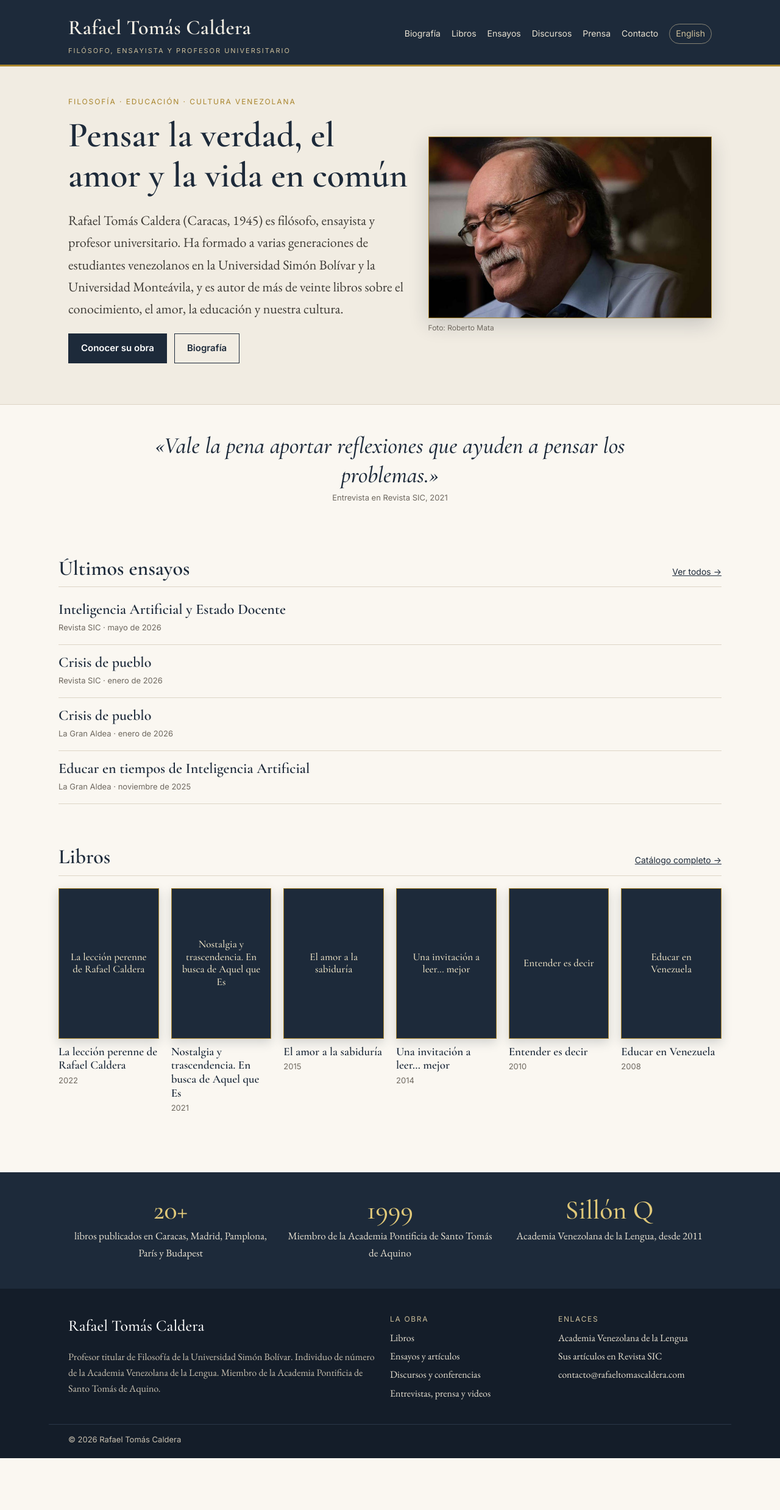
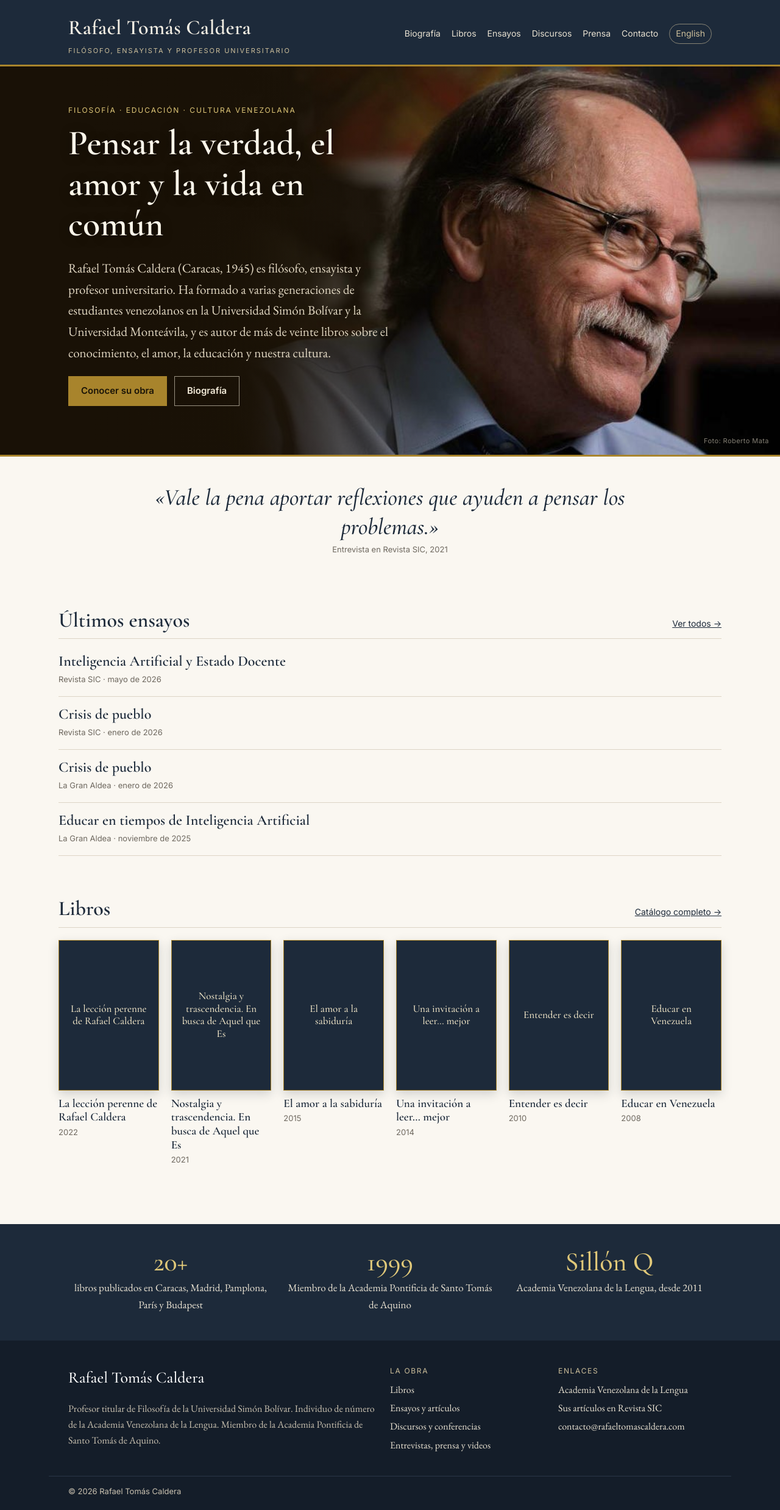
Before and after one commit to luisc393/rafaeltomascaldera, a Jekyll site: the page built from index.html, in a window 1280 px wide. Shown: the whole page at 61% size. Built offline with Jekyll 4.4.1, drawn with Linux system fonts in a browser that asks for light colours; before the commit the page ends 2392 px from its top, so only the background shows below that.

Commit message:
Portada: foto de Roberto Mata a ancho completo con el texto sobre la zona oscura
Co-Authored-By: Claude Opus 5.5 <noreply@anthropic.com>
Claude-Session: https://claude.ai/code/session_01XD6NAZTec4mh3nwC3rB41p

```diff
--- a/assets/css/style.css
+++ b/assets/css/style.css
@@ -38,12 +38,28 @@ h2 { font-size: clamp(26px, 3.5vw, 34px); margin: 1.6em 0 .5em; }
 .nav a:hover, .nav a.activo { color: #fff; border-bottom-color: var(--oro); }
 
 /* Portada */
-.hero { background: var(--papel-2); border-bottom: 1px solid var(--linea); padding: 48px 0; }
-.hero-grid { display: grid; gap: 32px; align-items: center; }
-@media (min-width: 820px) { .hero-grid { grid-template-columns: 1.2fr 1fr; } }
-.retrato { margin: 0; }
-.retrato-vacio { aspect-ratio: 4 / 5; background: linear-gradient(160deg, var(--azul), #34465c); color: #cdbf9b; display: grid; place-items: center; font-family: var(--display); font-size: 64px; letter-spacing: .1em; border: 1px solid var(--oro); }
-.retrato figcaption { font-family: var(--sans); font-size: 12px; color: var(--gris); margin-top: 6px; }
+.hero { --fondo-foto: #191106; position: relative; overflow: hidden; background: var(--fondo-foto); color: #efe6d2; border-bottom: 3px solid var(--oro); }
+.hero-foto { margin: 0; position: relative; }
+.hero-foto img { display: block; width: 100%; height: auto; aspect-ratio: 4 / 3; max-height: 64vh; object-fit: cover; object-position: 72% 30%; -webkit-mask-image: linear-gradient(to bottom, #000 62%, transparent); mask-image: linear-gradient(to bottom, #000 62%, transparent); }
+.hero-foto figcaption { position: absolute; right: 12px; top: 10px; font-family: var(--sans); font-size: 11px; letter-spacing: .04em; color: rgba(239, 230, 210, .55); }
+.hero-texto { position: relative; padding-top: 0; padding-bottom: 44px; margin-top: -48px; }
+.hero h1 { color: #fbf6ea; text-shadow: 0 2px 18px rgba(0, 0, 0, .45); }
+.hero .antetitulo { color: #e0c879; }
+.hero .entradilla { color: #e2d8c3; }
+.hero .boton { background: var(--oro); border-color: var(--oro); color: #1a1408; }
+.hero .boton:hover { background: #c19d43; border-color: #c19d43; }
+.hero .boton-sec { background: transparent; border-color: rgba(239, 230, 210, .6); color: #f4ecda; }
+.hero .boton-sec:hover { background: rgba(255, 255, 255, .08); border-color: #f4ecda; }
+@media (min-width: 1000px) {
+  .hero { min-height: clamp(500px, 72vh, 640px); display: flex; align-items: center; }
+  .hero-foto { position: absolute; inset: 0; }
+  .hero-foto img { position: absolute; top: 0; right: 0; width: auto; height: 100%; max-width: none; max-height: none; aspect-ratio: auto; object-fit: initial; -webkit-mask-image: linear-gradient(to right, transparent 0, #000 30%); mask-image: linear-gradient(to right, transparent 0, #000 30%); }
+  .hero-foto::after { content: ""; position: absolute; inset: 0; background: linear-gradient(90deg, var(--fondo-foto) 0, rgba(25, 17, 6, .88) 32%, rgba(25, 17, 6, .35) 52%, rgba(25, 17, 6, 0) 66%); }
+  .hero-foto figcaption { z-index: 1; top: auto; right: 18px; bottom: 14px; }
+  .hero-texto { width: 100%; margin-top: 0; padding-top: 56px; padding-bottom: 56px; }
+  .hero-texto > div { max-width: min(540px, 44vw); }
+  .hero .entradilla { font-size: 21px; }
+}
 .acciones { display: flex; flex-wrap: wrap; gap: 12px; }
 .boton { display: inline-block; font-family: var(--sans); font-size: 15px; font-weight: 600; padding: 11px 20px; background: var(--azul); color: #fff; text-decoration: none; border: 1px solid var(--azul); }
 .boton:hover { background: #2b3d53; }
@@ -105,7 +121,6 @@ h2 { font-size: clamp(26px, 3.5vw, 34px); margin: 1.6em 0 .5em; }
 .site-footer li { margin: 4px 0; }
 .footer-base { border-top: 1px solid #2a3647; margin-top: 28px; padding-top: 14px; font-family: var(--sans); font-size: 13px; }
 .comprar { display: flex; flex-wrap: wrap; gap: 12px; margin: 18px 0 6px; }
-.retrato img { width: 100%; height: auto; object-fit: cover; border: 1px solid var(--oro); box-shadow: 0 10px 30px rgba(29, 42, 58, .2); }
 .foto-ancha { margin: 0 0 1.5em; }
 .foto-ancha figcaption, .galeria figcaption { font-family: var(--sans); font-size: 13px; color: var(--gris); margin-top: 6px; line-height: 1.4; }
 .galeria { display: grid; grid-template-columns: repeat(auto-fill, minmax(260px, 1fr)); gap: 28px 20px; }
--- a/index.html
+++ b/index.html
@@ -4,17 +4,17 @@ alt: /en/
 title: Rafael Tomás Caldera
 ---
 <section class="hero">
-  <div class="wrap hero-grid">
+  <figure class="hero-foto">
+    <img src="{{ '/assets/img/fotos/retrato-mata.jpg' | relative_url }}" alt="Retrato de Rafael Tomás Caldera" width="928" height="522" fetchpriority="high">
+    <figcaption>Foto: Roberto Mata</figcaption>
+  </figure>
+  <div class="wrap hero-texto">
     <div>
       <p class="antetitulo">Filosofía · Educación · Cultura venezolana</p>
       <h1>Pensar la verdad, el amor y la vida en común</h1>
       <p class="entradilla">Rafael Tomás Caldera (Caracas, 1945) es filósofo, ensayista y profesor universitario. Ha formado a varias generaciones de estudiantes venezolanos en la Universidad Simón Bolívar y la Universidad Monteávila, y es autor de más de veinte libros sobre el conocimiento, el amor, la educación y nuestra cultura.</p>
       <p class="acciones"><a class="boton" href="{{ '/libros/' | relative_url }}">Conocer su obra</a> <a class="boton boton-sec" href="{{ '/biografia/' | relative_url }}">Biografía</a></p>
     </div>
-    <figure class="retrato">
-      <img src="{{ '/assets/img/fotos/retrato-mata.jpg' | relative_url }}" alt="Retrato de Rafael Tomás Caldera" width="818" height="522">
-      <figcaption>Foto: Roberto Mata</figcaption>
-    </figure>
   </div>
 </section>
 
```
Also changed, not shown: en/index.html (+5 -5 lines), assets/img/fotos/retrato-mata.jpg.
